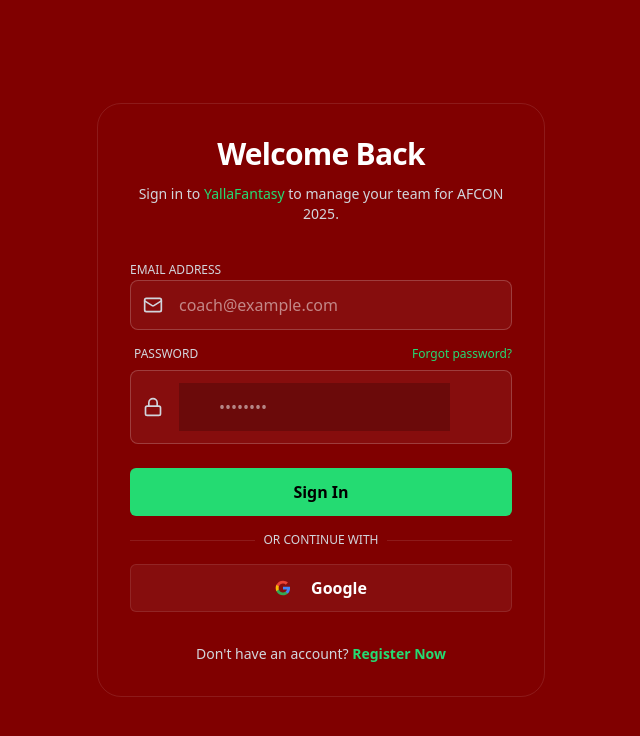
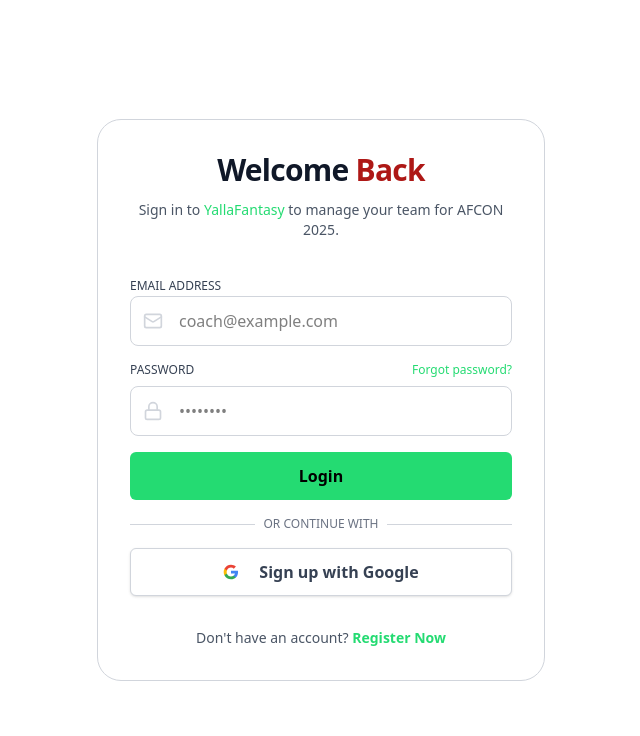
Before and after one commit to Ourouimed/YallaFantasy, a Next.js app in the folder frontend/: page /login in a window 1280 px wide. Shown: the top 736 px of the page, without its empty margins (319-959 px from the left). Built offline with nearby package versions, Linux system fonts and the light colour scheme.

Commit message:
Update login and register UI

```diff
--- a/frontend/app/login/page.jsx
+++ b/frontend/app/login/page.jsx
@@ -5,21 +5,40 @@
 import { Mail, Lock } from "lucide-react";
 import GoogleIcon from "@/components/icons/google";
 import { useState } from "react";
+import { useSelector } from "react-redux";
 
 export default function LoginPage() {
   const [loginForm , setLoginForm] = useState({
+    email : '' ,
+    password : ''
+  })
+  const [validationErrors , setValidationErrors] = useState({})
+  const { isLoading } = useSelector(state => state.auth)
+  const handleChange =(e)=>{
+      setLoginForm(prev => ({...prev , [e.target.id] : e.target.value}))
+  }
 
-  })
+  const validateForms = ()=>{
+        const newErrors = {}
+        if (!loginForm.email.trim()) newErrors.email = "Email is required";
+        else if (!/^\S+@\S+\.\S+$/.test(loginForm.email)) newErrors.email = "Invalid email address";
+
+        if (!loginForm.password.trim()) newErrors.password = "Password is required";
+        setValidationErrors(newErrors)
+        return Object.keys(newErrors).length === 0
+    }
+    const handleLogin = ()=>{
+      if (!validateForms()) return ;
+    }
   return (
-    <section className="min-h-screen flex items-center justify-center bg-main text-white px-4 py-8 relative overflow-hidden">
-
-      <div className="w-full max-w-md p-8 rounded-3xl border border-white/10 space-y-8 z-10">
+    <section className="min-h-screen flex items-center justify-center px-4 py-8 relative overflow-hidden">
+      <div className="w-full max-w-md p-8 rounded-3xl border border-gray-300 space-y-8 z-10 bg-white">
 
         <div className="space-y-3 text-center">
-          <h4 className="text-3xl font-bold tracking-tight text-white">
-            Welcome Back
+          <h4 className="text-3xl font-bold tracking-tight text-gray-900">
+            Welcome <span className="text-second">Back</span>
           </h4>
-          <p className="text-gray-300 text-sm">
+          <p className="text-gray-600 text-sm">
             Sign in to <span className="text-third font-medium">YallaFantasy</span> to manage your team for AFCON 2025.
           </p>
         </div>
@@ -27,7 +46,7 @@
         <div className="space-y-6">
           <div className="space-y-4">
             <div className="space-y-2">
-              <label htmlFor="email" className="text-xs font-medium text-gray-300 uppercase">
+              <label htmlFor="email" className="text-xs font-medium text-gray-700 uppercase">
                 Email Address
               </label>
               <Input
@@ -35,14 +54,16 @@
                   id="email"
                   type="email"
                   placeholder="coach@example.com"
-
+                  onChange={handleChange}
+                  value={loginForm.email}
                 />
+                {validationErrors?.email && <p className="text-red-600 text-sm">{validationErrors.email}</p>}
             </div>
 
 
             <div className="space-y-2">
-              <div className="flex items-center justify-between ml-1">
-                <label htmlFor="password" className="text-xs font-medium text-gray-300 uppercase">
+              <div className="flex items-center justify-between">
+                <label htmlFor="password" className="text-xs font-medium text-gray-700 uppercase">
                   Password
                 </label>
                 <Link
@@ -57,23 +78,24 @@
                   id="password"
                   type="password"
                   placeholder="••••••••"
-                  className="pl-10 bg-black/20 border-white/10 focus:border-third/50 focus:ring-third/20 h-12"
+                  onChange={handleChange}
+                  value={loginForm.password}
                 />
-            </div>
+                {validationErrors?.password && <p className="text-red-600 text-sm">{validationErrors.password}</p>}
             </div>
 
+
             <div className="space-y-4">
-            <Button className="w-full !bg-third text-black">
-              Sign In
+                <Button className={`w-full h-12 !bg-third text-black font-bold text-base ${isLoading && 'opacity-70'}`} disabled={isLoading} onClick={handleLogin}>
+                    {isLoading? 'login in...' : 'Login'}
                 </Button>
-
 
                 <div className="relative">
                     <div className="absolute inset-0 flex items-center">
-                <span className="w-full border-t border-white/10" />
+                      <span className="w-full border-t border-gray-300" />
                     </div>
                     <div className="relative flex justify-center text-xs uppercase">
-                <span className="bg-main px-2 text-gray-300">
+                        <span className="bg-white px-2 text-gray-500">
                           Or continue with
                         </span>
                     </div>
@@ -81,17 +103,21 @@
 
                   <Button
                     type="button"
-              className="w-full h-12 bg-white/5 border border-white/10 hover:bg-white/10 text-white font-medium transition-all"
+                    className="w-full h-12 bg-white border border-gray-300 hover:bg-gray-100 text-gray-700 font-medium transition-all gap-2 shadow-sm"
                   >
+                      <GoogleIcon/>
+                    Sign up with Google
+                  </Button>
 
-              <GoogleIcon/>
-              Google
-            </Button>
+
+
             </div>
           </div>
 
+        </div>
 
-        <p className="text-center text-sm text-gray-300">
+
+        <p className="text-center text-sm text-gray-600">
           Don't have an account?{" "}
           <Link href="/register" className="text-third hover:text-third/80 font-semibold inline-flex items-center gap-1 transition-colors">
             Register Now
--- a/frontend/app/register/page.jsx
+++ b/frontend/app/register/page.jsx
@@ -46,16 +46,15 @@
 
 
  return (
-    <section className="min-h-screen flex items-center justify-center bg-slate-950 text-white px-4 py-8 relative overflow-hidden">
-
-      <div className="w-full max-w-md p-8 rounded-3xl border border-white/10 space-y-8 z-10">
+    <section className="min-h-screen flex items-center justify-center px-4 py-8 relative overflow-hidden">
+      <div className="w-full max-w-md p-8 rounded-3xl border border-gray-300 space-y-8 z-10 bg-white">
 
 
         <div className="space-y-3 text-center">
-          <h4 className="text-3xl font-bold tracking-tight text-white">
-            Create an Account
+          <h4 className="text-3xl font-bold tracking-tight text-gray-900">
+            Create an <span className="text-second">Account</span>
           </h4>
-          <p className="text-gray-300 text-sm">
+          <p className="text-gray-600 text-sm">
             Join <span className="text-third font-medium">YallaFantasy</span> and start your AFCON 2025 journey today.
           </p>
         </div>
@@ -64,7 +63,7 @@
           <div className="space-y-4">
 
             <div className="space-y-2">
-              <label htmlFor="name" className="text-xs font-medium text-gray-300 uppercase ml-1">
+              <label htmlFor="name" className="text-xs font-medium text-gray-700 uppercase">
                 Full Name
               </label>
               <Input
@@ -75,12 +74,12 @@
                   onChange={handleChange}
                   value={registerForm.fullname}
                 />
-                  {validationErrors?.fullname && <p className="text-red-400 text-sm">{validationErrors.fullname}</p>}
+                  {validationErrors?.fullname && <p className="text-red-600 text-sm">{validationErrors.fullname}</p>}
             </div>
 
 
             <div className="space-y-2">
-              <label htmlFor="email" className="text-xs font-medium text-gray-300 uppercase ml-1">
+              <label htmlFor="email" className="text-xs font-medium text-gray-700 uppercase">
                 Email Address
               </label>
               <Input
@@ -91,12 +90,12 @@
                   onChange={handleChange}
                   value={registerForm.email}
                 />
-                {validationErrors?.email && <p className="text-red-400 text-sm">{validationErrors.email}</p>}
+                {validationErrors?.email && <p className="text-red-600 text-sm">{validationErrors.email}</p>}
             </div>
 
 
             <div className="space-y-2">
-              <label htmlFor="password" className="text-xs font-medium text-gray-300 uppercase ml-1">
+              <label htmlFor="password" className="text-xs font-medium text-gray-700 uppercase">
                 Password
               </label>
                 <Input
@@ -107,12 +106,12 @@
                   onChange={handleChange}
                   value={registerForm.password}
                 />
-                {validationErrors?.password && <p className="text-red-400 text-sm">{validationErrors.password}</p>}
+                {validationErrors?.password && <p className="text-red-600 text-sm">{validationErrors.password}</p>}
             </div>
 
 
               <div className="space-y-2">
-              <label htmlFor="confirmPassword" className="text-xs font-medium text-gray-300 uppercase ml-1">
+              <label htmlFor="confirmPassword" className="text-xs font-medium text-gray-700 uppercase">
                 Confirm Password
               </label>
                 <Input
@@ -123,12 +122,13 @@
                   onChange={handleChange}
                   value={registerForm.confirmPassword}
                 />
-                {validationErrors?.confirmPassword && <p className="text-red-400 text-sm">{validationErrors.confirmPassword}</p>}
+                {validationErrors?.confirmPassword && <p className="text-red-600 text-sm">{validationErrors.confirmPassword}</p>}
             </div>
           </div>
 
 
           <div className="space-y-4">
+
             <Button className={`w-full h-12 !bg-third text-black font-bold text-base ${isLoading && 'opacity-70'}`} disabled={isLoading} onClick={handleRegister}>
               {isLoading? 'Creating...' : 'Create Account'}
             </Button>
@@ -136,10 +136,10 @@
 
             <div className="relative">
               <div className="absolute inset-0 flex items-center">
-                <span className="w-full border-t border-white/10" />
+                <span className="w-full border-t border-gray-300" />
               </div>
               <div className="relative flex justify-center text-xs uppercase">
-                <span className="bg-slate-950 px-2 text-gray-300">
+                <span className="bg-white px-2 text-gray-500">
                   Or continue with
                 </span>
               </div>
@@ -148,7 +148,7 @@
 
             <Button
               type="button"
-              className="w-full h-12 bg-white/5 border border-white/10 hover:bg-white/10 text-white font-medium transition-all gap-2"
+              className="w-full h-12 bg-white border border-gray-300 hover:bg-gray-100 text-gray-700 font-medium transition-all gap-2 shadow-sm"
             >
               <GoogleIcon/>
               Sign up with Google
@@ -156,7 +156,7 @@
           </div>
         </div>
 
-        <p className="text-center text-sm text-gray-300">
+        <p className="text-center text-sm text-gray-600">
           Already have an account?{" "}
           <Link href="/login" className="text-third hover:text-third/80 font-semibold inline-flex items-center gap-1 transition-colors">
             Sign In
--- a/frontend/components/ui/Input.jsx
+++ b/frontend/components/ui/Input.jsx
@@ -1,5 +1,5 @@
 export default function Input ({icon : Icon , className , ...props}){
-    return <div className="w-full border flex items-center gap-1 border-white/20 bg-white/5 p-3 rounded-lg focus-within:border-third">
+    return <div className="w-full border flex items-center gap-1 border-gray-300 bg-white/5 p-3 rounded-lg focus-within:border-third">
         {Icon && (
           <div className="mr-3 text-gray-300 transition-colors group-focus-within:text-third">
             <Icon size={20} />
```
Lines whose indentation alone changed are shown as unchanged.
